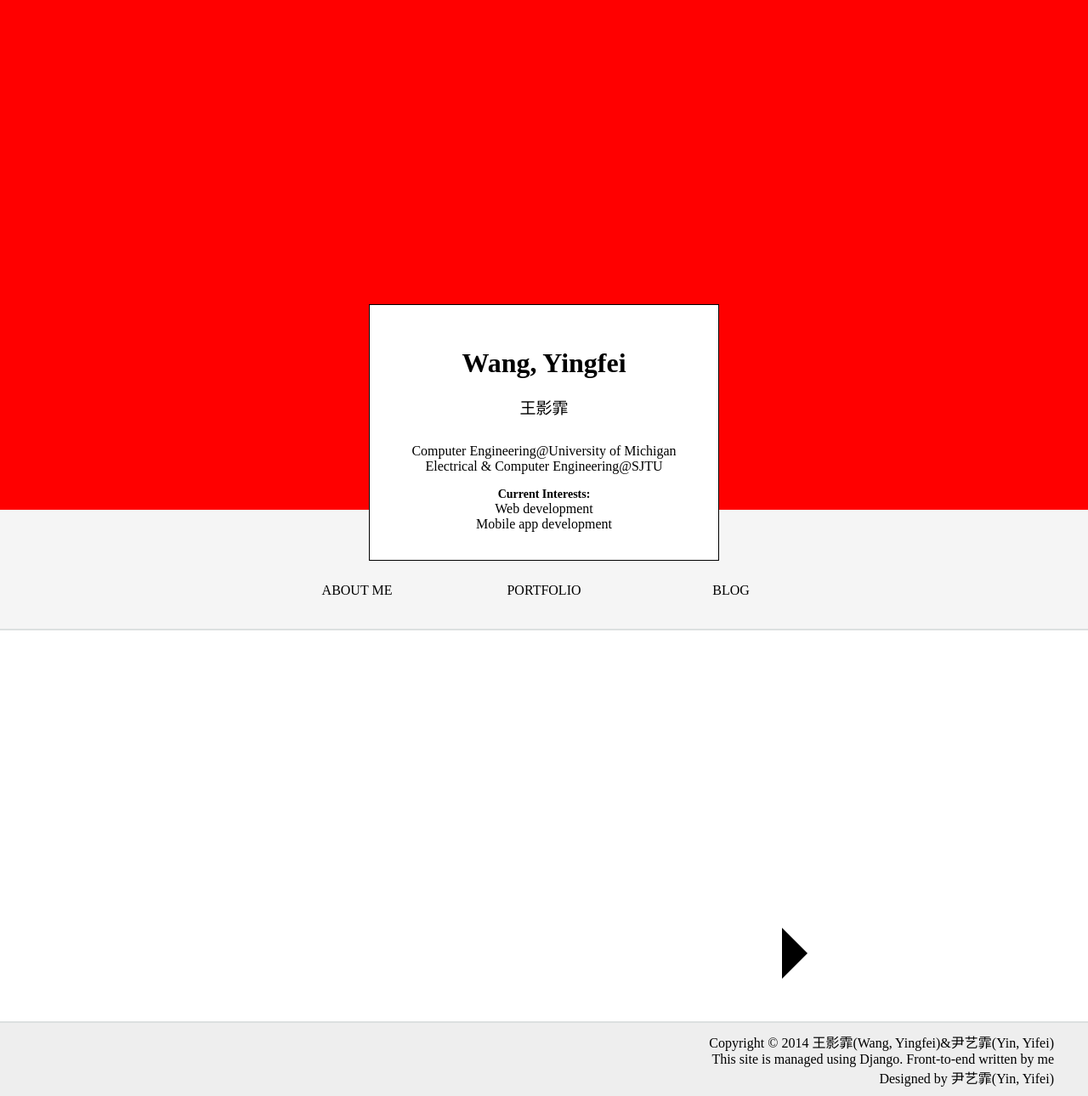
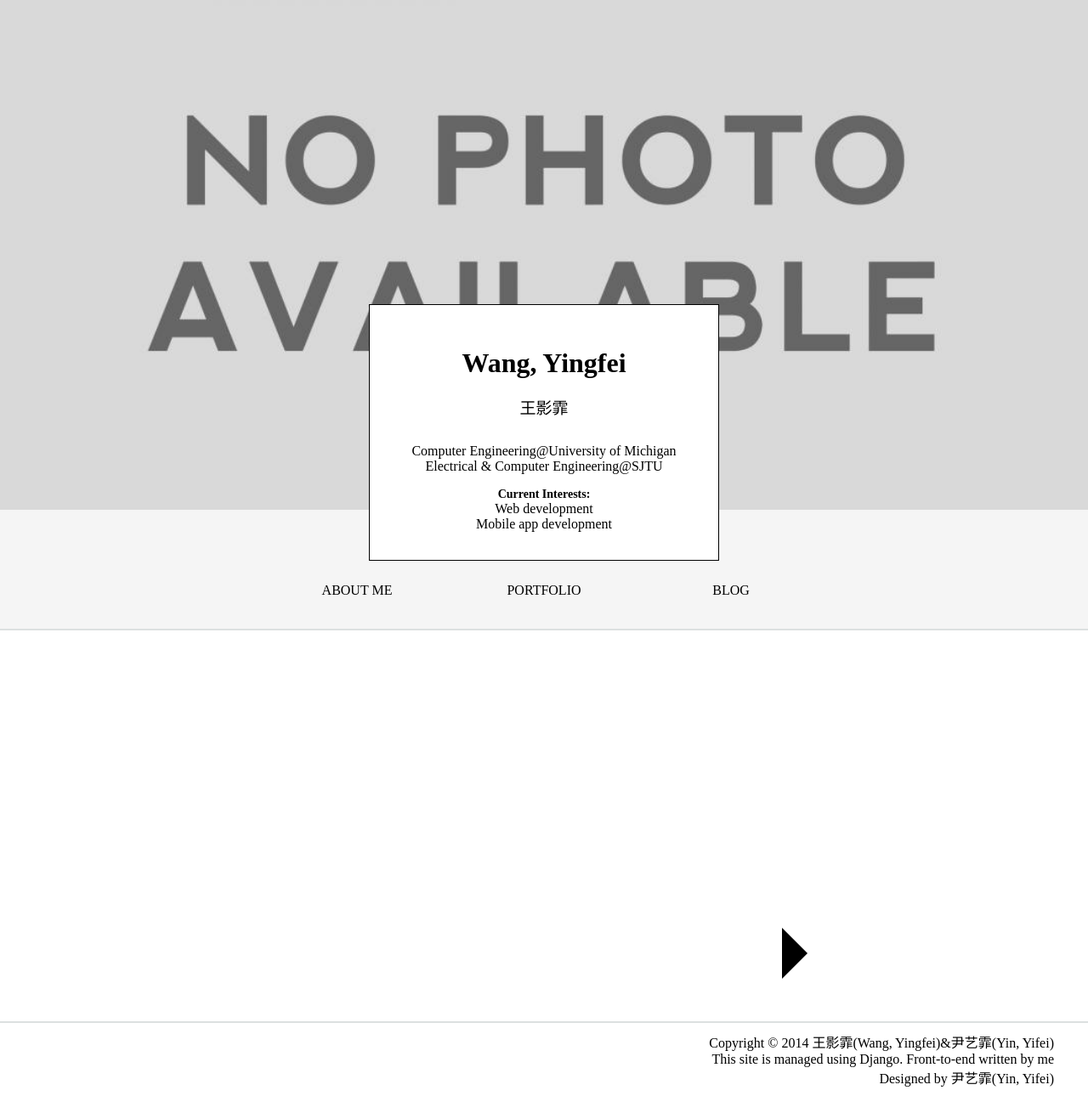
Before and after one commit to Clause321/Home-Page, a Django app: template basic/templates/home.html in a window 1280 px wide. Shown: the whole page at 85% size. Run offline with Django 3.2, Linux system fonts and the light colour scheme; the template is opened without the code that fills it, so the values that code supplies are empty; parts of the project's set-up code (start-up, migrations or seed data) failed here and were passed over; some libraries are stand-ins or nearby versions.

Commit message:
front_cover image

```diff
--- a/basic/static/basic/css/base.css
+++ b/basic/static/basic/css/base.css
@@ -4,7 +4,7 @@
     display: block;
     text-align: right;
     font-size: 16px;
-    background-color: #eee;
+    //background-color: #eee;
 }
 
 #footer span{
--- a/basic/static/basic/css/home.css
+++ b/basic/static/basic/css/home.css
@@ -7,8 +7,12 @@ body, html{
 .header {
 	height: 600px;
 	width: 100%;
-	background: red;
+	//background-color: red;
 	position: relative;
+	background-repeat: no-repeat;
+	background-size: cover;
+    background-position: 50% 50%;
+    background-color: #f5f5f5;
 }
 
 #floatblock {
--- a/basic/templates/home.html
+++ b/basic/templates/home.html
@@ -9,7 +9,7 @@
 {% endblock %}
 
 {% block content %}
-    <div class="header">
+    <div class="header" style="background-image:url({% static 'basic/img/front_cover.png' %})">
         <div id="floatblock">
             <h1>Wang, Yingfei</h1>
             <h3>王影霏</h3>
```
Also changed, not shown: basic/static/basic/img/front_cover.png (added).
